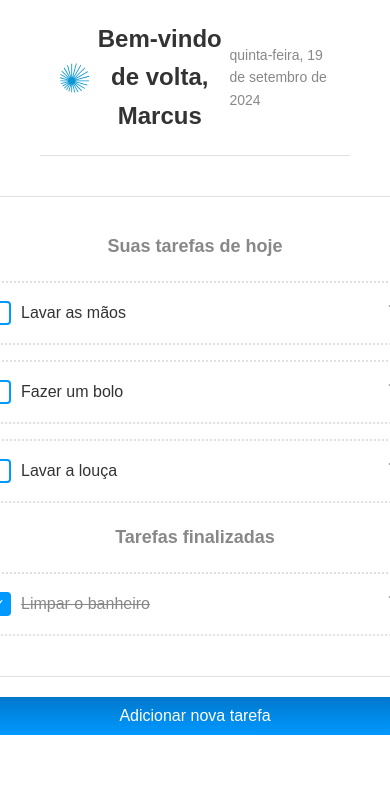
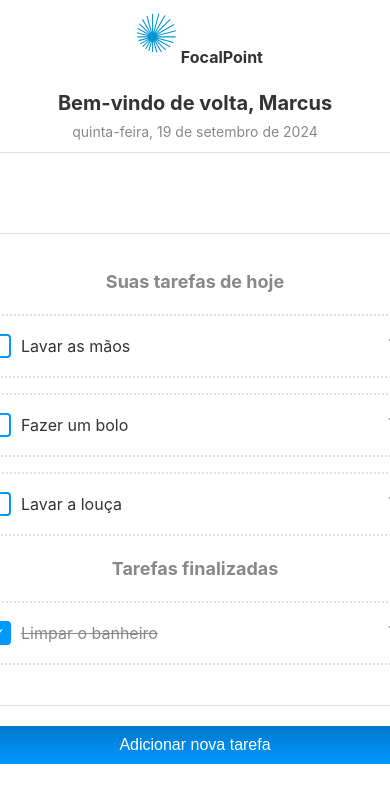
Before and after one commit to YeffersonSilva/FocalPoint, a Next.js app: page / in a window 390 px wide. Shown: the top 802 px of the page. Built offline with nearby package versions, Linux system fonts and the light colour scheme.

Commit message:
style: Fix styling issues

```diff
--- a/src/app/layout.tsx
+++ b/src/app/layout.tsx
@@ -16,7 +16,8 @@ export default function RootLayout({ children }: { children: ReactNode }) {
     <html lang="pt-BR">
       <body>
         <header className="header">
-          <img src="/logo.svg" alt="FocalPoint" className="logo" />
+
+          <p className='logoletra'> <img src="logo.svg" alt="FocalPoint" className="logo" /> FocalPoint</p>
           <h1 className="welcome">Bem-vindo de volta, Marcus</h1>
           <p className="date">{formatDate()}</p>
         </header>
--- a/src/styles/DeleteTaskModal.module.scss
+++ b/src/styles/DeleteTaskModal.module.scss
@@ -15,37 +15,41 @@
   border-radius: 8px;
   padding: 20px;
   width: 90%;
-    max-width: 400px;
+  max-width: 300px;
 }
 
 .modalTitle {
   font-size: 18px;
   margin-bottom: 20px;
+  text-align: center;
 }
 
 .buttons {
   display: flex;
-    justify-content: flex-end;
-    margin-top: 20px;
+  flex-direction: column;
 }
 
 .button {
-    padding: 10px 20px;
+  padding: 15px;
   font-size: 16px;
   border-radius: 4px;
   cursor: pointer;
+  margin-bottom: 10px;
+  text-align: center;
+}
+
+.deleteButton {
+  background: linear-gradient(to right, #cc0000, #ff9999);
+  color: white;
+  border: none;
+
+  &:hover {
+    background: linear-gradient(to right, #ff0000, #ffcccc);
+  }
 }
 
 .cancelButton {
-    @extend .button;
   background-color: #f4f4f4;
   color: var(--text-color);
-    margin-right: 10px;
+  border: 1px solid var(--border-color);
 }
-
-  .deleteButton {
-    @extend .button;
-    background-color: #ff4d4d;
-    color: white;
-    border: none;
-  }
--- /dev/null
+++ b/src/styles/delete-modal.scss
@@ -0,0 +1,75 @@
+// Common styles for both modals
+.modalOverlay {
+  position: fixed;
+  top: 0;
+  left: 0;
+  right: 0;
+  bottom: 0;
+  background-color: rgba(0, 0, 0, 0.5);
+  display: flex;
+  justify-content: center;
+  align-items: center;
+}
+
+.modal {
+  background-color: white;
+  border-radius: 8px;
+  padding: 20px;
+  width: 90%;
+  max-width: 300px;
+  display: flex;
+  flex-direction: column;
+}
+
+.modalTitle {
+  font-size: 18px;
+  margin-bottom: 15px;
+  text-align: center;
+}
+
+.buttons {
+  display: flex;
+  flex-direction: column;
+  margin-top: 20px;
+}
+
+.button {
+  width: 100%;
+  padding: 12px;
+  font-size: 14px;
+  border-radius: 4px;
+  cursor: pointer;
+  margin-bottom: 10px;
+}
+
+// Specific styles for add task modal
+.input {
+  width: 100%;
+  padding: 10px;
+  font-size: 14px;
+  border: 1px solid var(--border-color);
+  border-radius: 4px;
+  margin-bottom: 15px;
+}
+
+.addButton {
+  background-color: var(--primary-color);
+  color: white;
+  border: none;
+}
+
+.cancelButton {
+  background-color: #f4f4f4;
+  color: var(--text-color);
+}
+
+// Specific styles for delete modal
+.deleteButton {
+    background: linear-gradient(to right, #cc0000, #ff9999);
+    color: white;
+    border: none;
+
+    &:hover {
+      background: linear-gradient(to right, #ff0000, #ffcccc);
+    }
+  }
--- a/src/styles/globals.scss
+++ b/src/styles/globals.scss
@@ -23,7 +23,7 @@ body {
   padding: 20px;
   border-bottom: 1px solid var(--border-color);
   background-color: white;
-  margin: 0 40px; // Aumentando a margem lateral do header
+  margin: 0 40px;
 }
 
 .logo {
@@ -47,8 +47,23 @@ body {
   display: flex;
   justify-content: center;
   align-items: flex-start;
-  min-height: calc(100vh - 50px);
+  min-height: calc(100vh - 70px);
   background-color: var(--background-color);
   padding: 20px;
-  margin: 0 40px; // Adicionando margem lateral ao conteúdo principal
+  margin: 0 40px;
 }
+.logoletra{
+  font-size: 19px;
+  margin-left: 10px;
+  font-weight: bold; /* O también puedes usar 700 */
+
+
+}
+
+@media (max-width: 768px) {
+  @import 'header';
+  @import 'task-list';
+  @import 'modal';
+  @import 'delete-modal';
+  @import 'main';
+}
--- /dev/null
+++ b/src/styles/header.scss
@@ -0,0 +1,32 @@
+.header {
+    display: flex;
+    flex-direction: column;
+    align-items: center;
+    padding: 10px;
+    border-bottom: 1px solid var(--border-color);
+    background-color: white;
+    margin: 0;
+
+    .logo {
+      height: 25px;
+      margin-bottom: 5px;
+    }
+
+    .welcome {
+      font-size: 16px;
+      margin: 5px 0;
+      text-align: center;
+    }
+
+    .date {
+      font-size: 12px;
+      color: #888;
+      margin: 0;
+    }
+  }
+
+  .logoletra {
+    font-size: 16px;
+    margin-top: 3px;
+    font-weight: bold;
+  }
--- /dev/null
+++ b/src/styles/main.scss
@@ -0,0 +1,88 @@
+:root {
+    --primary-color: #0099ff;
+    --secondary-color: #f0f0f0;
+    --text-color: #333333;
+    --border-color: #e0e0e0;
+    --delete-color: #ff3b30;
+    --add-color: #34c759;
+  }
+
+  body {
+    font-family: -apple-system, BlinkMacSystemFont, 'Segoe UI', Roboto, Helvetica, Arial, sans-serif;
+    line-height: 1.4;
+    color: var(--text-color);
+    background-color: #ffffff;
+    margin: 0;
+    padding: 0;
+    font-size: 16px;
+  }
+
+  .container {
+    padding: 20px;
+  }
+
+  .header {
+    text-align: center;
+    margin-bottom: 20px;
+
+    .logo {
+      width: 40px;
+      height: 40px;
+      margin-bottom: 10px;
+    }
+
+    .welcome {
+      font-size: 20px;
+      font-weight: bold;
+      margin-bottom: 5px;
+    }
+
+    .date {
+      font-size: 14px;
+      color: #888;
+    }
+  }
+
+  .taskList {
+    margin-top: 20px;
+
+    .sectionTitle {
+      font-size: 18px;
+      font-weight: bold;
+      margin-bottom: 10px;
+    }
+
+    .task {
+      display: flex;
+      align-items: center;
+      padding: 15px;
+      border: 1px dashed var(--border-color);
+      border-radius: 8px;
+      margin-bottom: 10px;
+
+      .checkbox {
+        width: 20px;
+        height: 20px;
+        margin-right: 15px;
+      }
+
+      .taskTitle {
+        flex-grow: 1;
+      }
+
+      .deleteIcon {
+        color: var(--delete-color);
+      }
+    }
+  }
+
+  .addButton {
+    background-color: var(--primary-color);
+    color: white;
+    border: none;
+    border-radius: 8px;
+    padding: 15px;
+    font-size: 16px;
+    width: 100%;
+    margin-top: 20px;
+  }
--- /dev/null
+++ b/src/styles/modal.scss
@@ -0,0 +1,72 @@
+.modalOverlay {
+    position: fixed;
+    top: 0;
+    left: 0;
+    right: 0;
+    bottom: 0;
+    background-color: white;
+    display: flex;
+    flex-direction: column;
+    padding: 20px;
+  }
+
+  .modal {
+    width: 100%;
+    height: 100%;
+    display: flex;
+    flex-direction: column;
+  }
+
+  .modalTitle {
+    font-size: 24px;
+    font-weight: bold;
+    margin-bottom: 20px;
+  }
+
+  .modalContent {
+    flex-grow: 1;
+  }
+
+  .input {
+    width: 100%;
+    padding: 15px;
+    font-size: 16px;
+    border: 1px solid var(--border-color);
+    border-radius: 8px;
+    margin-bottom: 20px;
+  }
+
+  .buttons {
+    display: flex;
+    flex-direction: column;
+  }
+
+  .button {
+    width: 100%;
+    padding: 15px;
+    font-size: 16px;
+    border-radius: 8px;
+    cursor: pointer;
+    margin-bottom: 10px;
+    border: none;
+  }
+
+  .primaryButton {
+    background-color: var(--primary-color);
+    color: white;
+  }
+
+  .secondaryButton {
+    background-color: var(--secondary-color);
+    color: var(--text-color);
+  }
+
+  .deleteButton {
+    background-color: var(--delete-color);
+    color: white;
+  }
+
+  .modalText {
+    font-size: 16px;
+    margin-bottom: 20px;
+  }
--- /dev/null
+++ b/src/styles/task-list.scss
@@ -0,0 +1,44 @@
+.taskListContainer {
+    padding: 10px;
+    width: 100%;
+    max-width: 100%;
+  }
+
+  .heading,
+  .completedHeading {
+    font-size: 14px;
+    margin-bottom: 10px;
+    color: #888;
+    text-align: center;
+  }
+
+  .tasksWrapper {
+    border: none;
+    padding: 0;
+  }
+
+  .taskList {
+    background-color: white;
+    border-radius: 6px;
+    margin-bottom: 10px;
+  }
+
+  .taskItem {
+    padding: 10px;
+    border: 1px solid var(--border-color);
+    border-radius: 4px;
+    margin-bottom: 8px;
+
+    &:hover {
+      background-color: #f0f0f0;
+    }
+  }
+
+  .checkbox {
+    width: 18px;
+    height: 18px;
+  }
+
+  .taskTitle {
+    font-size: 13px;
+  }
```
Also changed, not shown: src/styles/TaskItem.module.scss (line endings or trailing spaces). Lines whose indentation alone changed are shown as unchanged.
